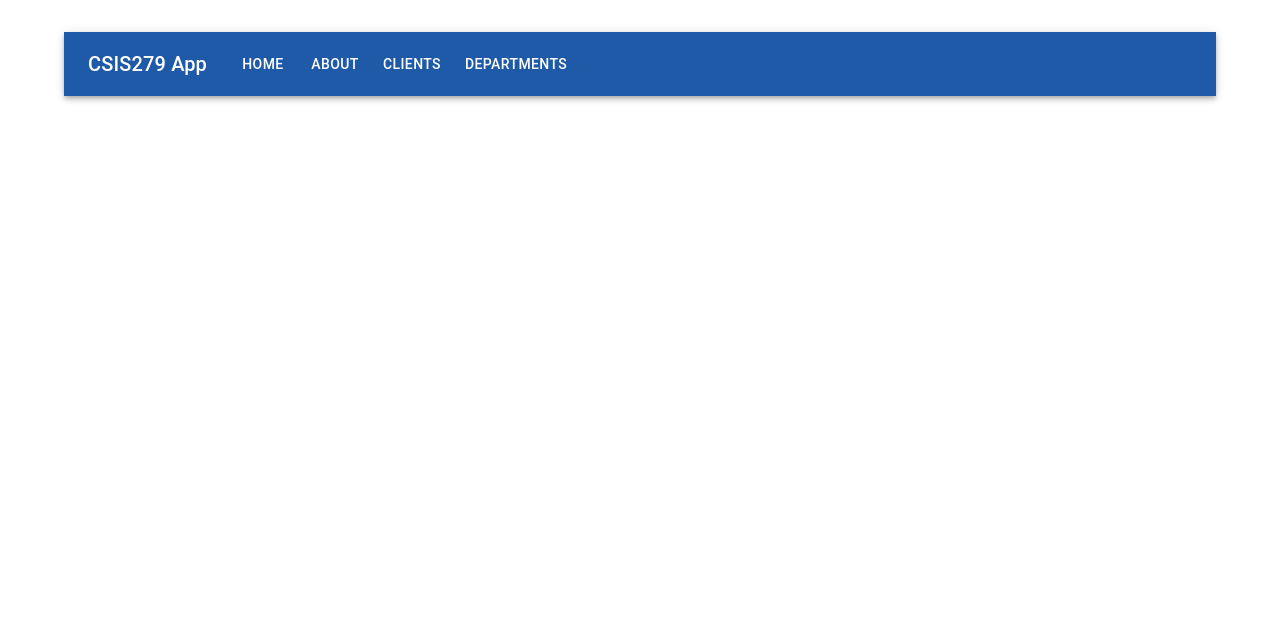
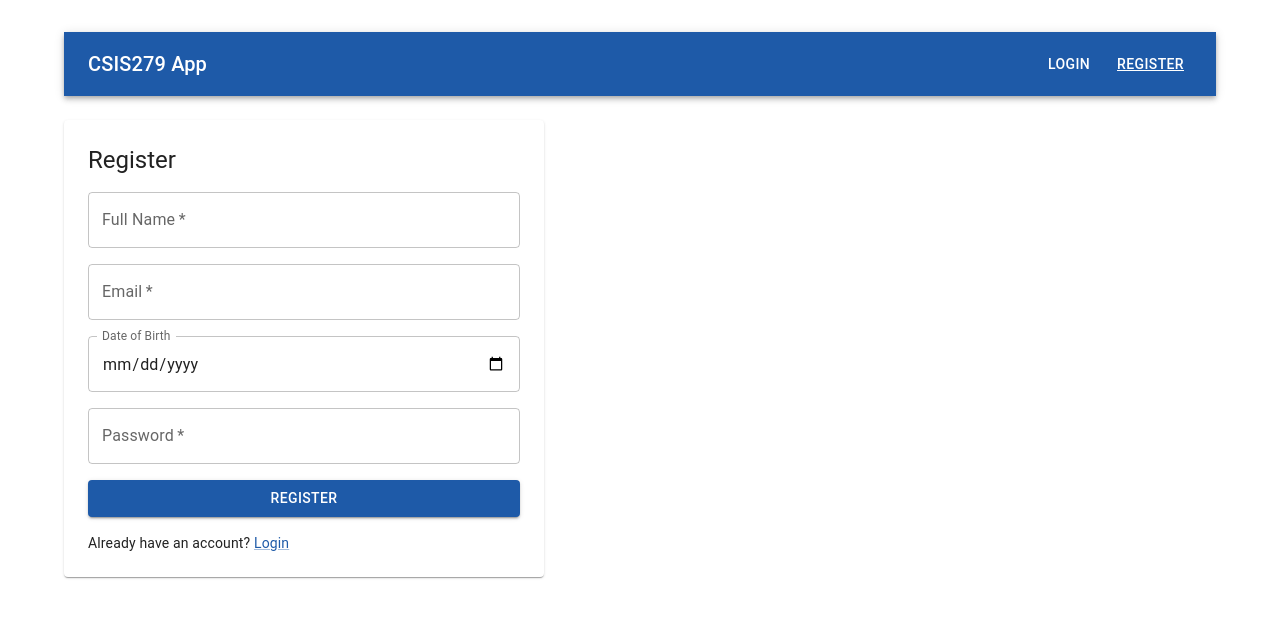
Before and after one commit to balmand/csis279-Spring-26, a React (Vite) app in the folder app/: page /register in a window 1280 px wide. Shown: the top 618 px of the page. Built offline with nearby package versions, Linux system fonts and the light colour scheme.

Commit message:
add auth pages (login/register) and logout support

```diff
--- a/app/src/app/App.jsx
+++ b/app/src/app/App.jsx
@@ -1,16 +1,33 @@
-import { Route, Routes } from 'react-router-dom';
+import { Route, Routes, Navigate } from 'react-router-dom';
 import { Container } from '@mui/material';
 import Layout from '../components/layout/Layout';
 import { routes } from './routes';
+import { useAuth } from '../context/AuthContext';
+
+const authPaths = ['/login', '/register'];
 
 function App() {
+  const { client } = useAuth();
+
   return (
     <Container maxWidth="lg" sx={{ py: 4 }}>
       <Layout>
         <Routes>
-          {routes.map(({ path, element: Page }) => (
-            <Route key={path} path={path} element={<Page />} />
-          ))}
+          {client
+            ? routes
+                .filter((r) => !authPaths.includes(r.path))
+                .map(({ path, element: Page }) => (
+                  <Route key={path} path={path} element={<Page />} />
+                ))
+            : routes
+                .filter((r) => authPaths.includes(r.path))
+                .map(({ path, element: Page }) => (
+                  <Route key={path} path={path} element={<Page />} />
+                ))}
+          <Route
+            path="*"
+            element={<Navigate to={client ? '/' : '/login'} replace />}
+          />
         </Routes>
       </Layout>
     </Container>
--- a/app/src/app/routes.js
+++ b/app/src/app/routes.js
@@ -4,6 +4,8 @@ import About from "../pages/About";
 import Home from "../pages/Home";
 import DepartmentList from "../features/departments/pages/DepartmentList";
 import DepartmentForm from "../features/departments/pages/DepartmentForm";
+import Login from "../features/auth/pages/Login";
+import Register from "../features/auth/pages/Register";
 
 export const routes = [
     {path: "/", element: Home},
@@ -14,5 +16,6 @@ export const routes = [
     {path: "/departments", element: DepartmentList},
     {path: "/departments/new", element: DepartmentForm},
     {path: "/departments/:id/edit", element: DepartmentForm},
-
+    {path: "/login", element: Login},
+    {path: "/register", element: Register},
 ];
--- a/app/src/components/layout/NavBar.jsx
+++ b/app/src/components/layout/NavBar.jsx
@@ -1,7 +1,8 @@
 import { AppBar, Box, Button, Toolbar, Typography } from '@mui/material';
-import { NavLink } from 'react-router-dom';
+import { NavLink, useNavigate } from 'react-router-dom';
+import { useAuth } from '../../context/AuthContext';
 
-const links = [
+const navLinks = [
   { to: '/', label: 'Home' },
   { to: '/about', label: 'About' },
   { to: '/clients', label: 'Clients' },
@@ -9,14 +10,22 @@ const links = [
 ];
 
 const NavBar = () => {
+  const { client, signOut } = useAuth();
+  const navigate = useNavigate();
+
+  const handleSignOut = () => {
+    signOut();
+    navigate('/');
+  };
+
   return (
     <AppBar position="static" sx={{ mb: 3 }}>
       <Toolbar>
         <Typography variant="h6" sx={{ mr: 3 }}>
           CSIS279 App
         </Typography>
-        <Box sx={{ display: 'flex', gap: 1, flexWrap: 'wrap' }}>
-          {links.map((link) => (
+        <Box sx={{ display: 'flex', gap: 1, flexWrap: 'wrap', flexGrow: 1 }}>
+          {client && navLinks.map((link) => (
             <Button
               key={link.to}
               color="inherit"
@@ -28,6 +37,29 @@ const NavBar = () => {
             </Button>
           ))}
         </Box>
+        <Box sx={{ display: 'flex', gap: 1, alignItems: 'center' }}>
+          {client ? (
+            <>
+              <Typography variant="body2" sx={{ color: 'inherit', opacity: 0.85 }}>
+                {client.client_name}
+              </Typography>
+              <Button color="inherit" onClick={handleSignOut}>
+                Logout
+              </Button>
+            </>
+          ) : (
+            <>
+              <Button color="inherit" component={NavLink} to="/login"
+                sx={{ '&.active': { textDecoration: 'underline' } }}>
+                Login
+              </Button>
+              <Button color="inherit" component={NavLink} to="/register"
+                sx={{ '&.active': { textDecoration: 'underline' } }}>
+                Register
+              </Button>
+            </>
+          )}
+        </Box>
       </Toolbar>
     </AppBar>
   );
--- /dev/null
+++ b/app/src/context/AuthContext.jsx
@@ -0,0 +1,32 @@
+import { createContext, useContext, useState } from 'react';
+
+const AuthContext = createContext(null);
+
+export const AuthProvider = ({ children }) => {
+    const [client, setClient] = useState(() => {
+        try {
+            const stored = localStorage.getItem('client');
+            return stored ? JSON.parse(stored) : null;
+        } catch {
+            return null;
+        }
+    });
+
+    const signIn = (clientData) => {
+        localStorage.setItem('client', JSON.stringify(clientData));
+        setClient(clientData);
+    };
+
+    const signOut = () => {
+        localStorage.removeItem('client');
+        setClient(null);
+    };
+
+    return (
+        <AuthContext.Provider value={{ client, signIn, signOut }}>
+            {children}
+        </AuthContext.Provider>
+    );
+};
+
+export const useAuth = () => useContext(AuthContext);
--- /dev/null
+++ b/app/src/features/auth/pages/Login.jsx
@@ -0,0 +1,70 @@
+import { useState } from 'react';
+import { useNavigate, Link as RouterLink } from 'react-router-dom';
+import { Alert, Button, Link, Paper, Stack, TextField, Typography } from '@mui/material';
+import { login } from '../services/auth.service';
+import { useAuth } from '../../../context/AuthContext';
+
+const Login = () => {
+    const [form, setForm] = useState({ client_email: '', password: '' });
+    const [error, setError] = useState('');
+    const { signIn } = useAuth();
+    const navigate = useNavigate();
+
+    const handleChange = (e) => setForm({ ...form, [e.target.name]: e.target.value });
+
+    const handleSubmit = async (e) => {
+        e.preventDefault();
+        setError('');
+        const { ok, data } = await login(form);
+        if (ok && data.authenticated) {
+            signIn(data.client);
+            navigate('/');
+        } else {
+            setError(data.message || 'Login failed.');
+        }
+    };
+
+    return (
+        <Paper sx={{ p: 3, maxWidth: 480 }}>
+            <Typography variant="h5" sx={{ mb: 2 }}>
+                Login
+            </Typography>
+
+            <Stack component="form" spacing={2} onSubmit={handleSubmit}>
+                <TextField
+                    label="Email"
+                    name="client_email"
+                    type="email"
+                    value={form.client_email}
+                    onChange={handleChange}
+                    required
+                    fullWidth
+                />
+                <TextField
+                    label="Password"
+                    name="password"
+                    type="password"
+                    value={form.password}
+                    onChange={handleChange}
+                    required
+                    fullWidth
+                />
+
+                {error && <Alert severity="error">{error}</Alert>}
+
+                <Button type="submit" variant="contained">
+                    Login
+                </Button>
+
+                <Typography variant="body2">
+                    Don&apos;t have an account?{' '}
+                    <Link component={RouterLink} to="/register">
+                        Register
+                    </Link>
+                </Typography>
+            </Stack>
+        </Paper>
+    );
+};
+
+export default Login;
--- /dev/null
+++ b/app/src/features/auth/pages/Register.jsx
@@ -0,0 +1,92 @@
+import { useState } from 'react';
+import { useNavigate, Link as RouterLink } from 'react-router-dom';
+import { Alert, Button, Link, Paper, Stack, TextField, Typography } from '@mui/material';
+import { register } from '../services/auth.service';
+import { useAuth } from '../../../context/AuthContext';
+
+const Register = () => {
+    const [form, setForm] = useState({
+        client_name: '',
+        client_email: '',
+        client_dob: '',
+        password: '',
+    });
+    const [error, setError] = useState('');
+    const { signIn } = useAuth();
+    const navigate = useNavigate();
+
+    const handleChange = (e) => setForm({ ...form, [e.target.name]: e.target.value });
+
+    const handleSubmit = async (e) => {
+        e.preventDefault();
+        setError('');
+        const { ok, data } = await register(form);
+        if (ok) {
+            signIn(data);
+            navigate('/');
+        } else {
+            setError(data.message || 'Registration failed.');
+        }
+    };
+
+    return (
+        <Paper sx={{ p: 3, maxWidth: 480 }}>
+            <Typography variant="h5" sx={{ mb: 2 }}>
+                Register
+            </Typography>
+
+            <Stack component="form" spacing={2} onSubmit={handleSubmit}>
+                <TextField
+                    label="Full Name"
+                    name="client_name"
+                    value={form.client_name}
+                    onChange={handleChange}
+                    required
+                    fullWidth
+                />
+                <TextField
+                    label="Email"
+                    name="client_email"
+                    type="email"
+                    value={form.client_email}
+                    onChange={handleChange}
+                    required
+                    fullWidth
+                />
+                <TextField
+                    label="Date of Birth"
+                    name="client_dob"
+                    type="date"
+                    value={form.client_dob}
+                    onChange={handleChange}
+                    InputLabelProps={{ shrink: true }}
+                    fullWidth
+                />
+                <TextField
+                    label="Password"
+                    name="password"
+                    type="password"
+                    value={form.password}
+                    onChange={handleChange}
+                    required
+                    fullWidth
+                />
+
+                {error && <Alert severity="error">{error}</Alert>}
+
+                <Button type="submit" variant="contained">
+                    Register
+                </Button>
+
+                <Typography variant="body2">
+                    Already have an account?{' '}
+                    <Link component={RouterLink} to="/login">
+                        Login
+                    </Link>
+                </Typography>
+            </Stack>
+        </Paper>
+    );
+};
+
+export default Register;
--- /dev/null
+++ b/app/src/features/auth/services/auth.service.js
@@ -0,0 +1,21 @@
+const BASE = "http://localhost:3001/auth";
+
+export const login = async ({ client_email, password }) => {
+    const res = await fetch(`${BASE}/login`, {
+        method: "POST",
+        headers: { "Content-Type": "application/json" },
+        body: JSON.stringify({ client_email, password }),
+    });
+    const data = await res.json();
+    return { ok: res.ok, status: res.status, data };
+};
+
+export const register = async ({ client_name, client_email, client_dob, password }) => {
+    const res = await fetch(`${BASE}/register`, {
+        method: "POST",
+        headers: { "Content-Type": "application/json" },
+        body: JSON.stringify({ client_name, client_email, client_dob, password }),
+    });
+    const data = await res.json();
+    return { ok: res.ok, status: res.status, data };
+};
--- a/app/src/main.jsx
+++ b/app/src/main.jsx
@@ -2,6 +2,7 @@ import { createRoot } from 'react-dom/client';
 import { BrowserRouter } from 'react-router-dom';
 import { CssBaseline, ThemeProvider, createTheme } from '@mui/material';
 import App from './app/App';
+import { AuthProvider } from './context/AuthContext';
 
 const theme = createTheme({
   palette: {
@@ -19,7 +20,9 @@ createRoot(document.getElementById('root')).render(
   <ThemeProvider theme={theme}>
     <CssBaseline />
     <BrowserRouter>
-      <App />
+      <AuthProvider>
+        <App />
+      </AuthProvider>
     </BrowserRouter>
   </ThemeProvider>
 );
```
